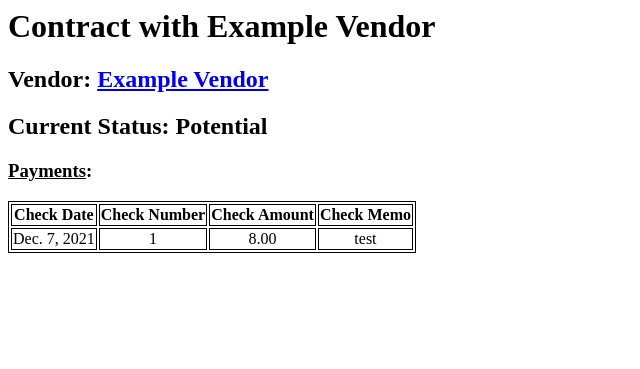
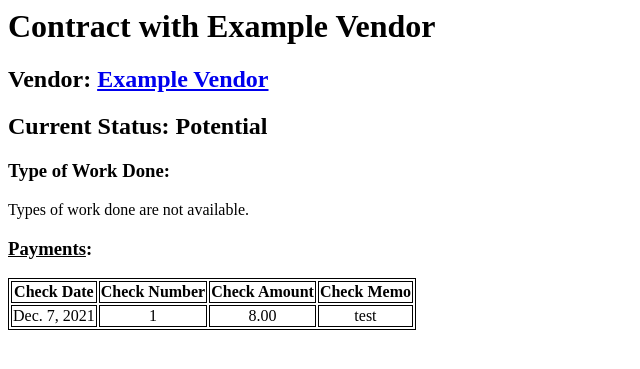
Before and after one commit to nshein1/DatabaseProject, a Django app: page /vcm/contracts/1/ in a window 1280 px wide. Shown: the top 369 px of the page, without its empty margins (0-640 px from the left). Run offline with Django 3.2, Linux system fonts and the light colour scheme; data comes from the database, SQL or seed files in the repository; data that the repository does not hold is empty.

Commit message:
contract_detail now shows type of work done

```diff
--- a/projectCode/vcm_site/vcm_app/templates/vcm_app/contract_detail.html
+++ b/projectCode/vcm_site/vcm_app/templates/vcm_app/contract_detail.html
@@ -13,6 +13,15 @@
 <h2>Vendor: <a href="{% url 'vcm_app:vendor_detail' contract.vendor.id %}">{{ contract.vendor.vendor_name }}</a></h2>
 <h2>Current Status: {{ contract.get_contract_status_display }}</h2>
 
+<h3>Type of Work Done: </h3>
+
+{% if contract.worktype_set.all %}
+    {% for work in contract.worktype_set.all %}
+    <li>{{ work.work }}</li>
+    {% endfor %}
+{% else %}
+    <p>Types of work done are not available.</p>
+{% endif %}
 
 
 
```
